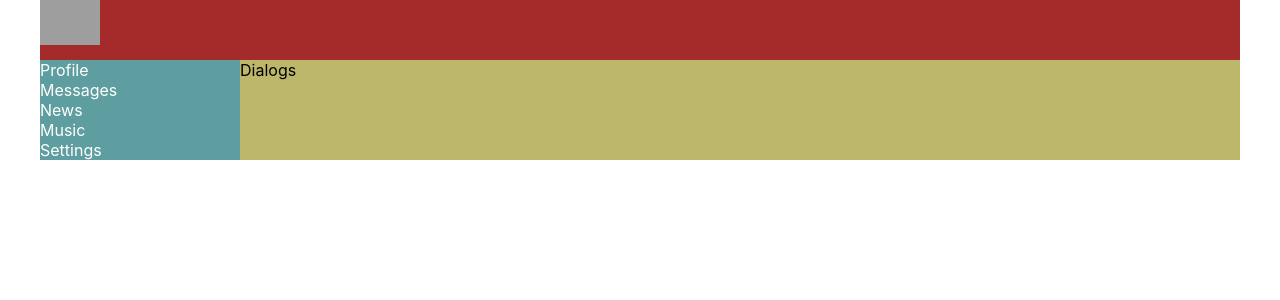
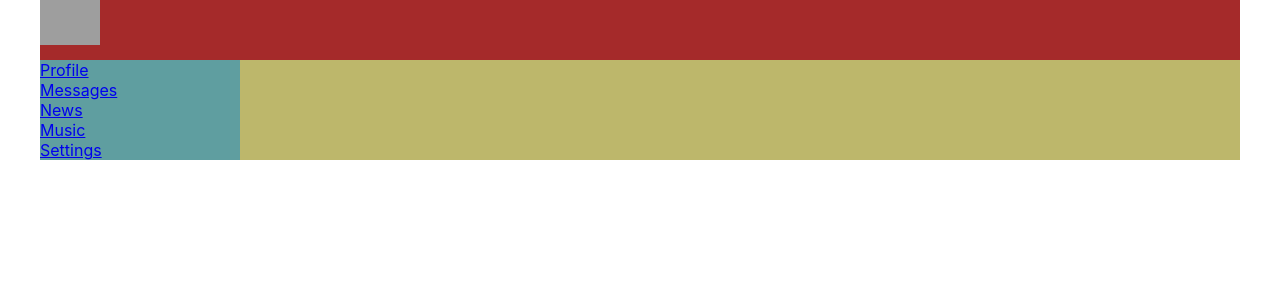
Before and after one commit to antonTroyan/reactItCamas, a React (Create React App) app: page / in a window 1280 px wide. Shown: the top 300 px of the page. Built offline with nearby package versions, Linux system fonts and the light colour scheme; grey boxes are pictures that could not be loaded.

Commit message:
Lesson 19

```diff
--- a/package.json
+++ b/package.json
@@ -8,6 +8,7 @@
     "@testing-library/user-event": "^7.2.1",
     "react": "^16.13.0",
     "react-dom": "^16.13.0",
+    "react-router-dom": "^5.1.2",
     "react-scripts": "3.4.0"
   },
   "scripts": {
--- a/src/App.js
+++ b/src/App.js
@@ -4,18 +4,21 @@
 import Navbar from './components/navbar/Navbar';
 import Profile from './components/profile/Profile';
 import Dialogs from './components/dialogs/Dialogs';
+import { BrowserRouter, Route } from 'react-router-dom';
 
 
 const App = () => {
     return (
-        <div className='app-wrapper'>
-            <Header/>
-            <Navbar/>
-            {/* <Profile/> */}
-            <div className='app-wrapper-content'>
-                <Dialogs />
+        <BrowserRouter>
+            <div className='app-wrapper'>
+                <Header />
+                <Navbar />
+                <div className='app-wrapper-content'>
+                    <Route path='/dialogs' component={Dialogs} />
+                    <Route path='/profile' component={Profile} />
+                </div>
             </div>
-        </div>
+        </BrowserRouter>
     );
 }
 
--- a/src/components/navbar/Navbar.jsx
+++ b/src/components/navbar/Navbar.jsx
@@ -4,19 +4,19 @@
 const Navbar = () => {
     return <nav className={s.nav}>
         <div className={s.item}>
-            <a>Profile</a>
+            <a href="/profile">Profile</a>
         </div>
         <div className={s.item}>
-            <a>Messages</a>
+            <a href="/dialogs">Messages</a>
         </div>
         <div className={s.item}>
-            <a>News</a>
+            <a href="/news">News</a>
         </div>
         <div className={s.item}>
-            <a>Music</a>
+            <a href="/music">Music</a>
         </div>
         <div className={s.item}>
-            <a>Settings</a>
+            <a href="/settings">Settings</a>
         </div>
     </nav>
 }
```
Also changed, not shown: 1 other file (tests, documents, lock files or other folders).
